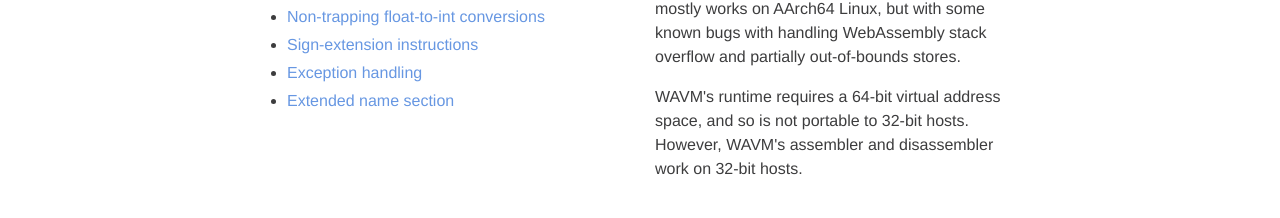
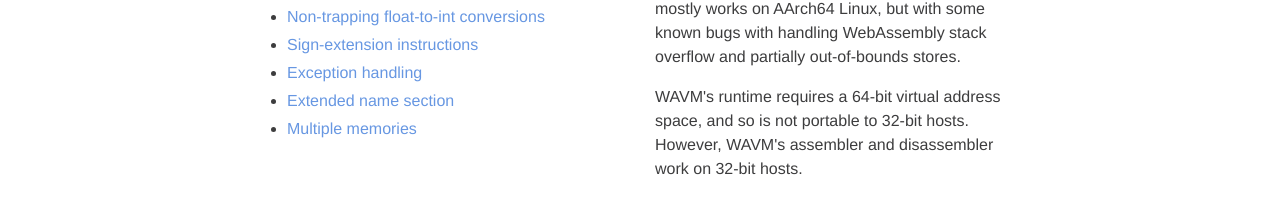
Before and after one commit to WAVM/wavm.github.io, a Jekyll site: the page built from index.md, in a window 1280 px wide. Shown: the part 854-1072 px from the top of the page. Built offline with Jekyll 4.4.1, drawn with Linux system fonts in a browser that asks for light colours.

Commit message:
Add multi-memory extension to supported extensions list

```diff
--- a/index.md
+++ b/index.md
@@ -30,6 +30,7 @@
       <li><a href="https://github.com/WebAssembly/sign-extension-ops">Sign-extension instructions</a></li>
       <li><a href="https://github.com/WebAssembly/exception-handling">Exception handling</a></li>
       <li><a href="https://github.com/WebAssembly/extended-name-section">Extended name section</a></li>
+      <li><a href="https://github.com/WebAssembly/multi-memory">Multiple memories</a></li>
     </ul>
   </div>
   <div class="col-xs-12 col-md-6">
```
